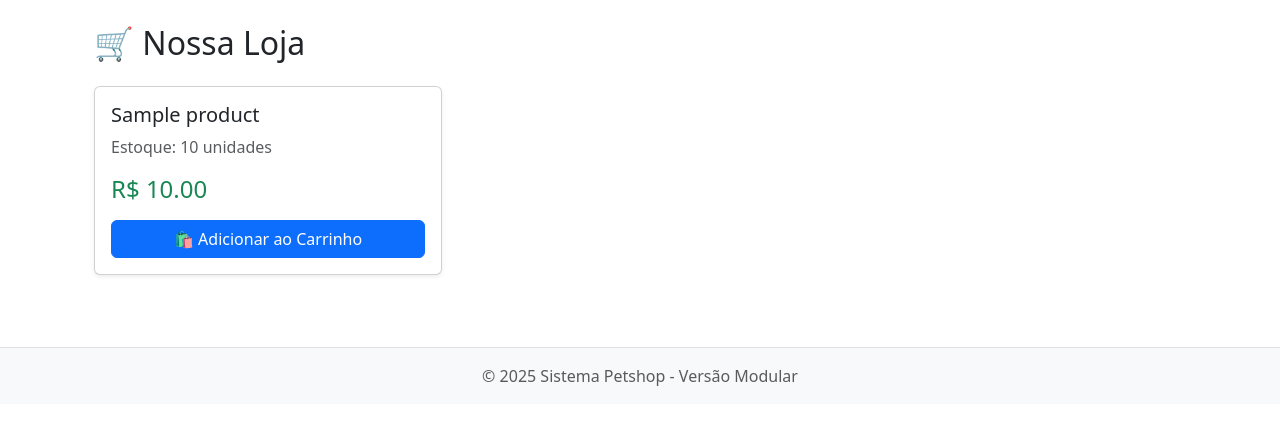
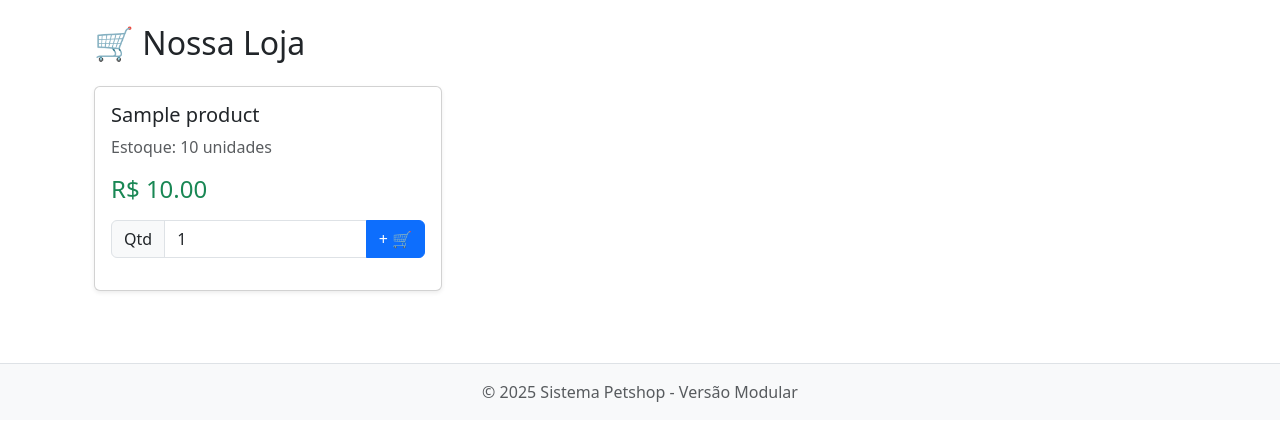
Before and after one commit to Gsbudoia/PetShopOnline, a Django app: page /vendas/loja/ in a window 1280 px wide. Shown: the part 56-497 px from the top of the page. Run offline with Django 4.2, Linux system fonts and the light colour scheme; tables that the repository leaves empty hold one stand-in row (values such as "Sample post").

Commit message:
Adiciona campo de quantidade na loja

```diff
--- a/sales/views.py
+++ b/sales/views.py
@@ -1,7 +1,8 @@
 from django.shortcuts import render, redirect, get_object_or_404
 from django.contrib.auth.decorators import login_required
 from .models import Product, Sale, SaleItem
-from .cart import Cart # Importa a classe que acabamos de criar
+from .cart import Cart # Importa a classe que acabamos de
+from django.views.decorators.http import require_POST
 
 # --- LISTA DE PRODUTOS (VITRINE) ---
 def product_list(request):
@@ -10,9 +11,15 @@ def product_list(request):
 
 # --- ADICIONAR AO CARRINHO ---
 def cart_add(request, product_id):
-    cart = Cart(request) # Inicializa o carrinho
+    cart = Cart(request)
     product = get_object_or_404(Product, id=product_id)
-    cart.add(product=product, quantity=1)
+    try:
+        quantity = int(request.POST.get('quantity', 1))
+    except ValueError:
+        quantity = 1
+    # Adiciona ao carrinho com a quantidade escolhida
+    cart.add(product=product, quantity=quantity)
+
     return redirect('cart_detail')
 
 # --- REMOVER DO CARRINHO ---
--- a/templates/sales/product_list.html
+++ b/templates/sales/product_list.html
@@ -15,11 +15,20 @@
                         <h4 class="text-success mt-auto">R$ {{ product.price }}</h4>
 
                         {% if product.stock_quantity > 0 %}
-                            <a href="{% url 'cart_add' product.id %}" class="btn btn-primary mt-2">
-                                🛍️ Adicionar ao Carrinho
-                            </a>
+                            <form action="{% url 'cart_add' product.id %}" method="post" class="mt-2">
+                                {% csrf_token %}
+
+                                <div class="input-group mb-3">
+                                    <span class="input-group-text">Qtd</span>
+                                    <input type="number" name="quantity" value="1" min="1" max="{{ product.stock_quantity }}" class="form-control">
+
+                                    <button type="submit" class="btn btn-primary">
+                                        + 🛒
+                                    </button>
+                                </div>
+                            </form>
                         {% else %}
-                            <button class="btn btn-secondary mt-2" disabled>Esgotado</button>
+                            <button class="btn btn-secondary mt-2 w-100" disabled>Esgotado</button>
                         {% endif %}
                     </div>
                 </div>
```
Also changed, not shown: 1 other file.
